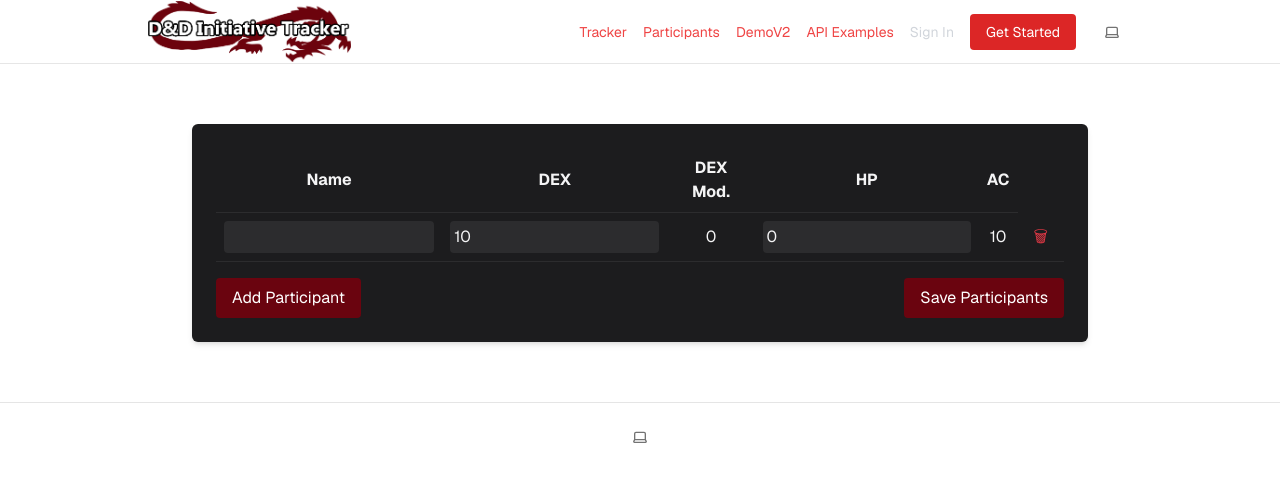
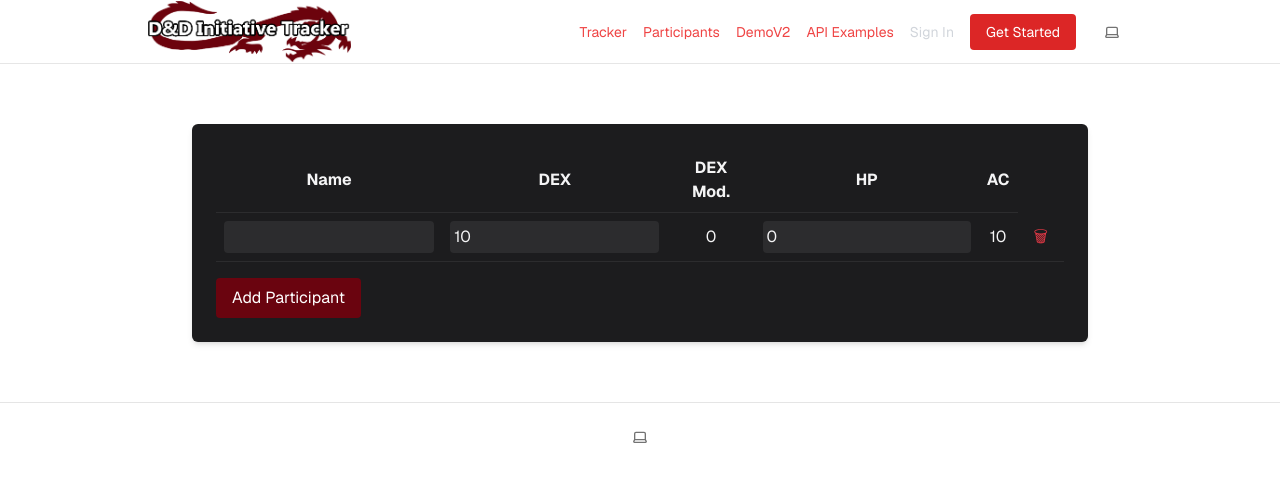
Before and after one commit to rakenduste-programmeerimine-2024/initiative-tracker, a Next.js app: page /participants in a window 1280 px wide. Shown: the top 482 px of the page. Built offline with nearby package versions, Linux system fonts and the light colour scheme; no server answers.

Commit message:
fix: dont show Save Participants button when not logged in

```diff
--- a/components/participants.tsx
+++ b/components/participants.tsx
@@ -9,6 +9,7 @@ export default function Participants() {
   ])
   const [loading, setLoading] = useState(true)
   const [notification, setNotification] = useState<string | null>(null)
+  const [isLoggedIn, setIsLoggedIn] = useState(false)
 
   const supabase = createClient()
 
@@ -87,7 +88,6 @@ export default function Participants() {
     try {
       const user = await supabase.auth.getUser()
       if (!user?.data?.user) {
-        console.error("User not logged in!")
         return
       }
 
@@ -123,6 +123,12 @@ export default function Participants() {
   }
 
   useEffect(() => {
+    const checkLoginStatus = async () => {
+      const user = await supabase.auth.getUser()
+      setIsLoggedIn(!!user?.data?.user)
+    }
+
+    checkLoginStatus()
     loadParticipants()
   }, [])
 
@@ -232,12 +238,14 @@ export default function Participants() {
             >
               Add Participant
             </button>
+            {isLoggedIn && (
               <button
                 onClick={saveParticipants}
                 className="px-4 py-2 bg-[#6a040f] text-white rounded hover:bg-[#9d0208]"
               >
                 Save Participants
               </button>
+            )}
           </div>
         </>
       )}
```
Lines whose indentation alone changed are shown as unchanged.
